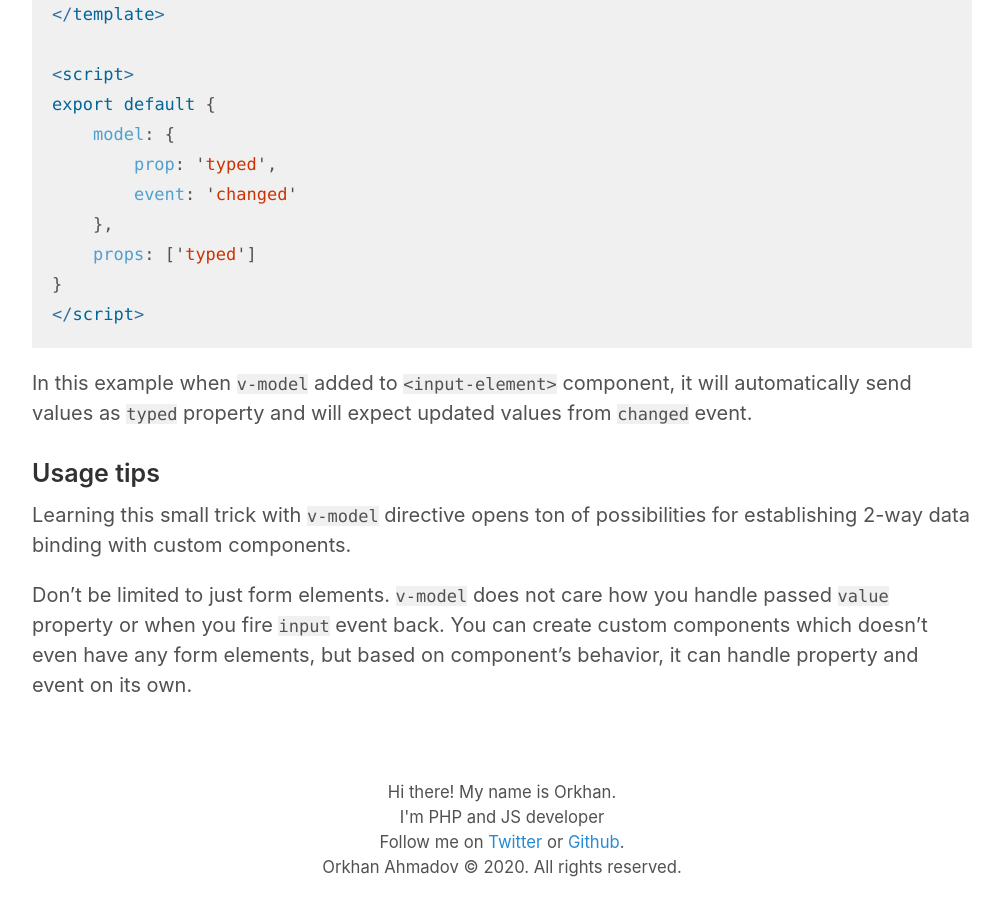
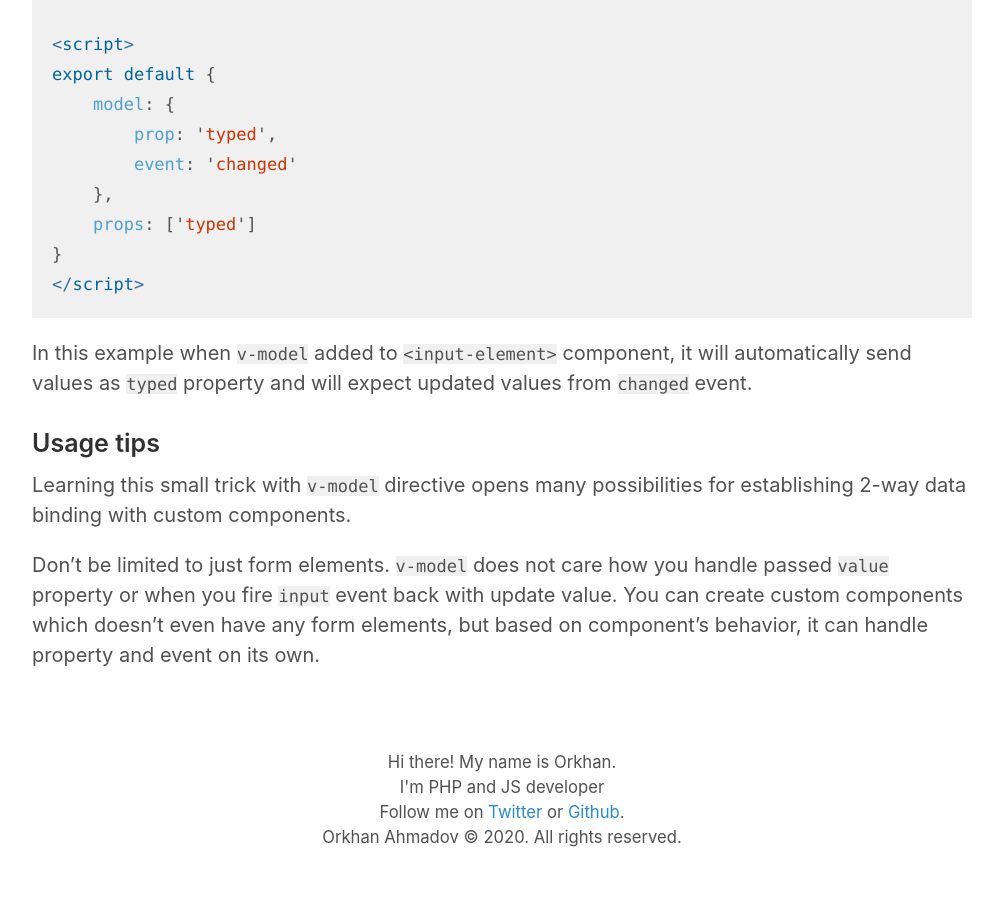
Before and after one commit to orkhanahmadov/orkhanahmadov.github.io, a Jekyll site: the page built from _posts/2020-01-07-vuejs-v-model-binding-on-custom-components.md, in a window 1280 px wide and 900 px high, scrolled down 5393 px. Shown: the whole window, without its empty margins (138-1141 px from the left). Built offline with Jekyll 4.4.1, drawn with Linux system fonts in a browser that asks for light colours; after the commit the page ends 6263 px from its top, so only the background shows below that; some of the changed text lies outside the part shown.

Commit message:
Typos fixed

```diff
--- a/_posts/2020-01-07-vuejs-v-model-binding-on-custom-components.md
+++ b/_posts/2020-01-07-vuejs-v-model-binding-on-custom-components.md
@@ -199,10 +199,10 @@
 
 ### Usage tips
 
-Learning this small trick with `v-model` directive opens ton of possibilities for establishing
+Learning this small trick with `v-model` directive opens many possibilities for establishing
 2-way data binding with custom components.
 
 Don't be limited to just form elements.
-`v-model` does not care how you handle passed `value` property or when you fire `input` event back.
+`v-model` does not care how you handle passed `value` property or when you fire `input` event back with update value.
 You can create custom components which doesn't even have any form elements,
 but based on component's behavior, it can handle property and event on its own.
```
Also changed, not shown: other parts of _posts/2020-01-07-vuejs-v-model-binding-on-custom-components.md (+2 -2 lines).
